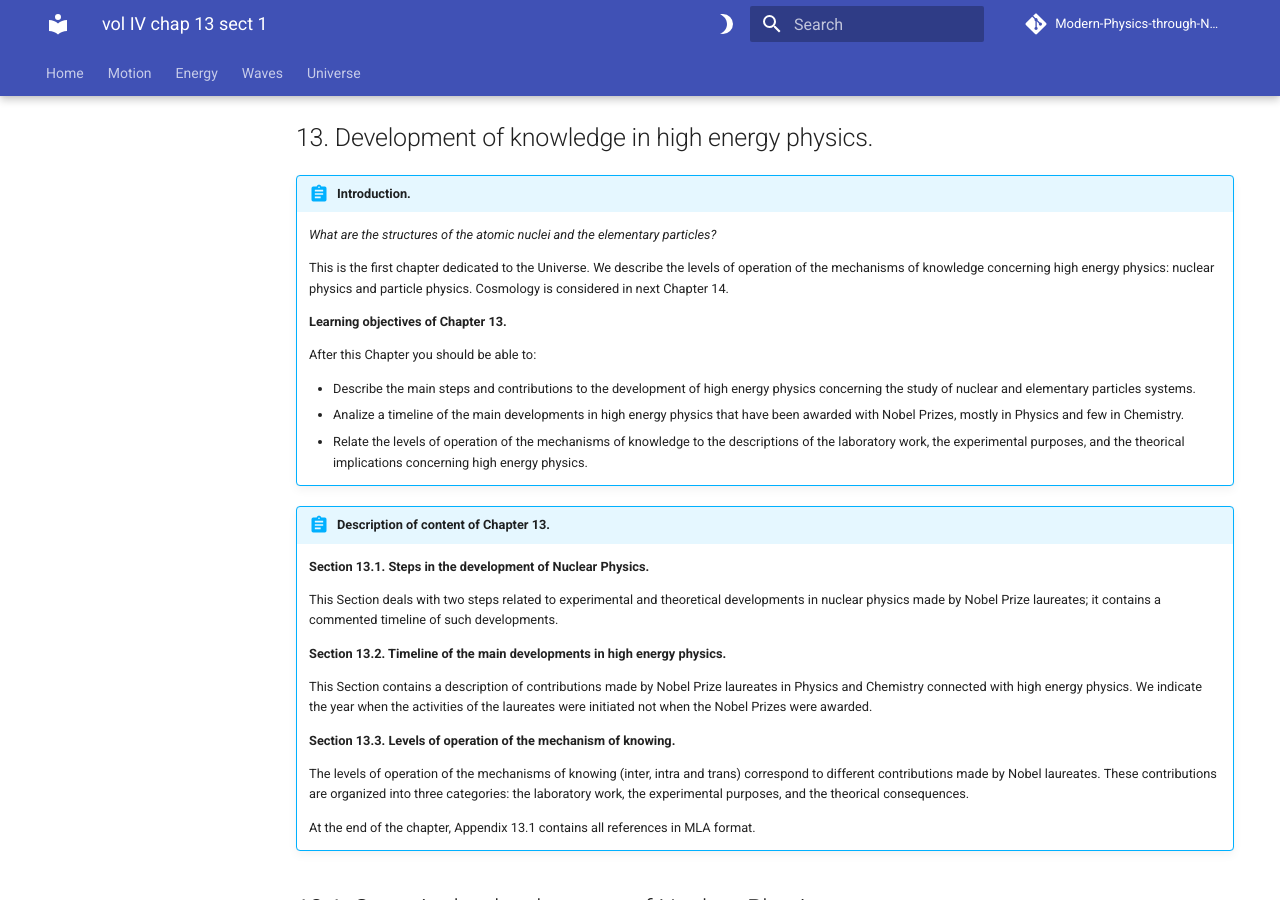
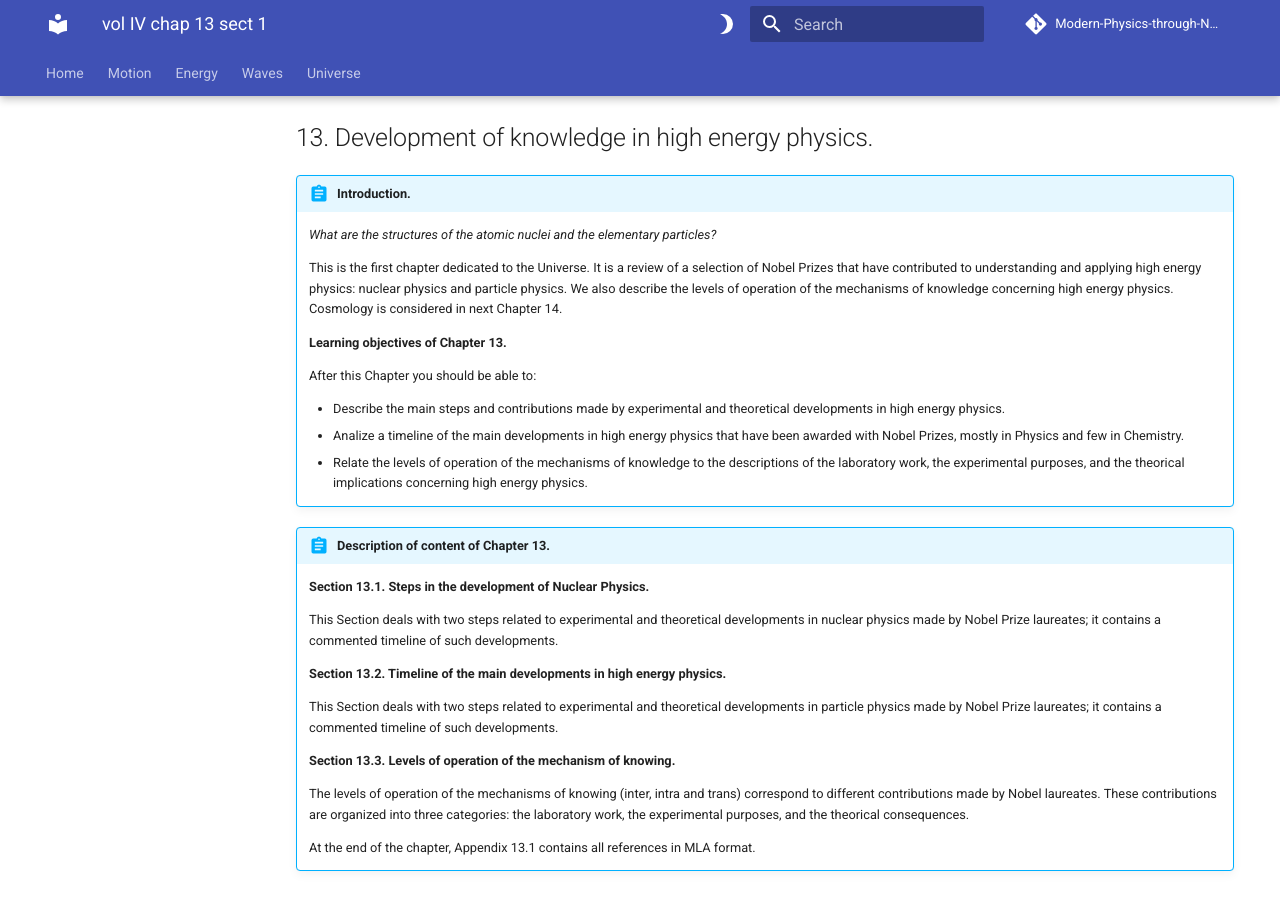
Before and after one commit to modphysnobel/modphysnobel.github.io, an MkDocs documentation site: the page built from docs/vol-IV/vol-IV-chap-13-sect-1.md, in a window 1280 px wide and 900 px high, scrolled down 241 px. Built offline with MkDocs 1.6.1 and Material for MkDocs 9.7.7, drawn with Linux system fonts in a browser that asks for light colours; some web fonts are replaced; comment, search, counter and statistics services are not loaded.

Commit message:
Update vol-IV-chap-13-sect-1.md

```diff
--- a/docs/vol-IV/vol-IV-chap-13-sect-1.md
+++ b/docs/vol-IV/vol-IV-chap-13-sect-1.md
@@ -11,15 +11,16 @@
 
 	*What are the structures of the atomic nuclei and the elementary particles?*
 
-	This is the first chapter dedicated to the Universe. We describe the levels of operation of the mechanisms of knowledge concerning high energy physics: nuclear physics and particle physics. Cosmology is considered in next Chapter 14.
+	This is the first chapter dedicated to the Universe. It is a review of a selection of Nobel Prizes that have contributed to understanding and applying high energy physics: nuclear physics and particle physics. We also describe the levels of operation of the mechanisms of knowledge concerning high energy physics. Cosmology is considered in next Chapter 14.
 
 	**Learning objectives of Chapter 13.**
 
 	After this Chapter you should be able to:
 
-	- Describe the main steps and contributions to the development of high energy physics concerning the study of nuclear and elementary particles systems.
+	- Describe the main steps and contributions made by experimental and theoretical developments in high energy physics.
 	- Analize a timeline of the main developments in high energy physics that have been awarded with Nobel Prizes, mostly in Physics and few in Chemistry.
 	- Relate the levels of operation of the mechanisms of knowledge to the descriptions of the laboratory work, the experimental purposes, and the theorical implications concerning high energy physics.
+
 
 
 
@@ -31,7 +32,7 @@
 
 	**Section 13.2.  Timeline of the main developments in high energy physics.**
 
-	This Section contains a description of contributions made by Nobel Prize laureates in Physics and Chemistry connected with high energy physics. We indicate the year when the activities of the laureates were initiated not when the Nobel Prizes were awarded.
+	This Section deals with two steps related to experimental and theoretical developments in particle physics made by Nobel Prize laureates; it contains a commented timeline of such developments.
 
 	**Section 13.3.  Levels of operation of the mechanism of knowing.**
 
```
